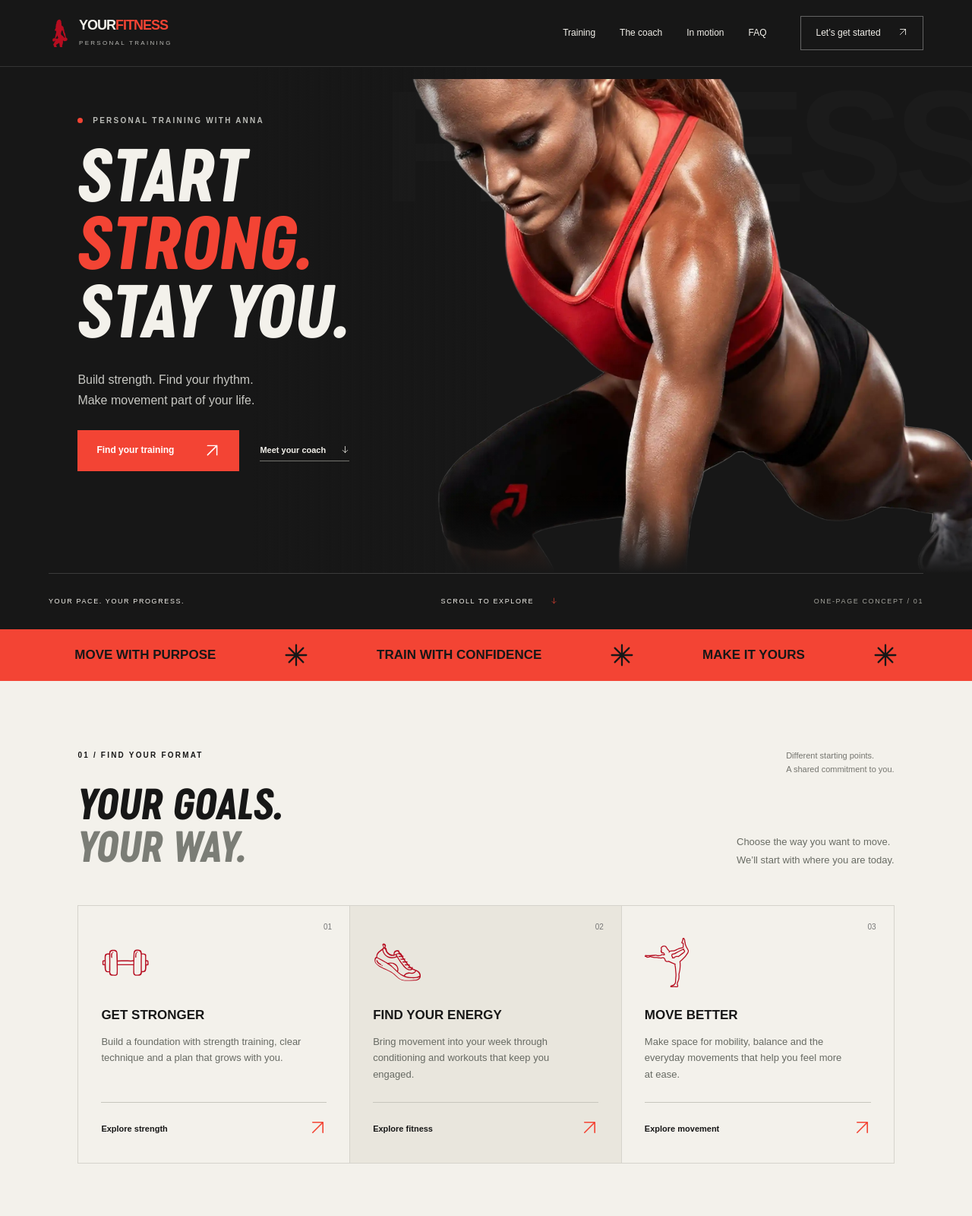
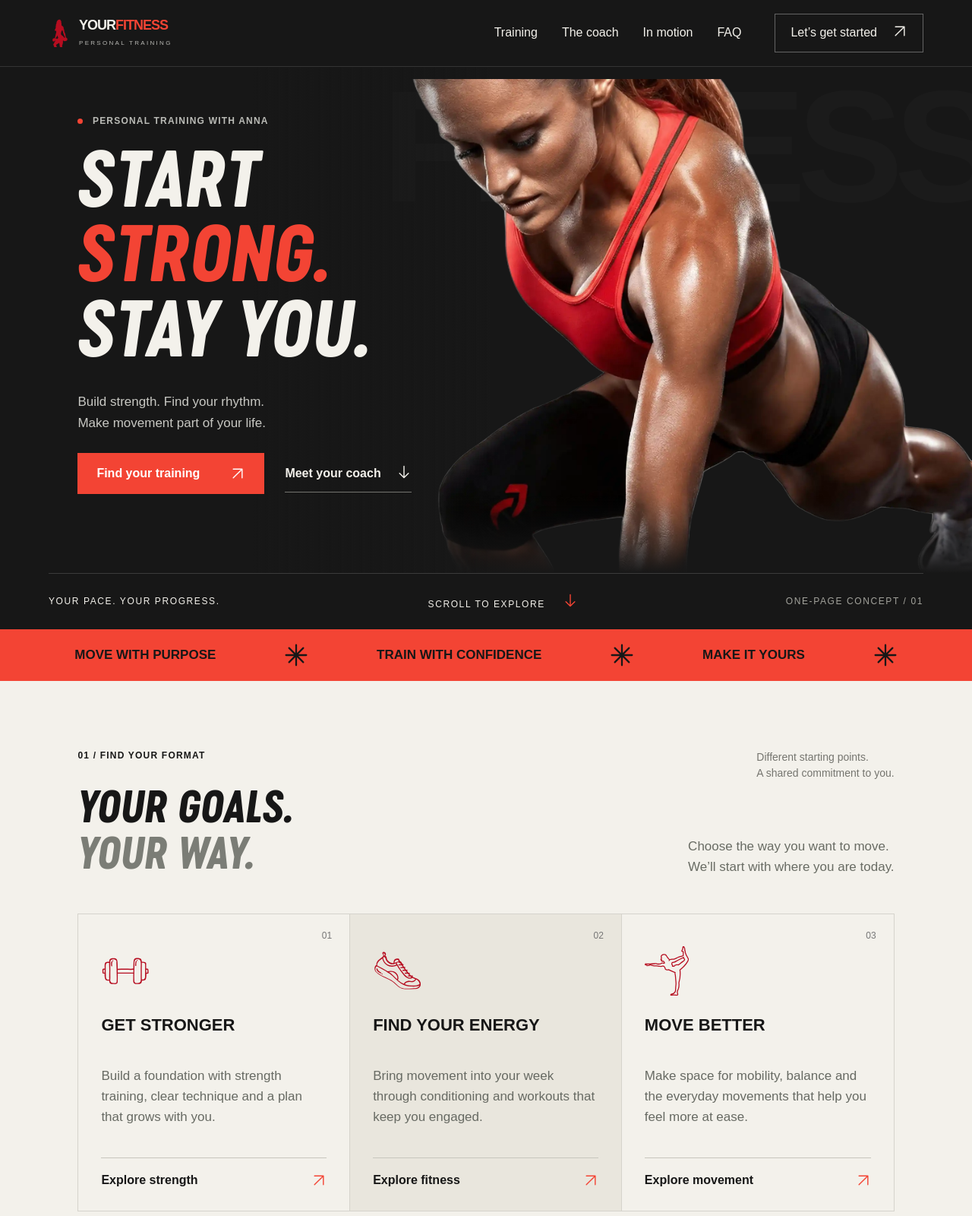
Before and after one commit to Yevhen-2012/fitness, a website: page index.html in a window 1280 px wide. Shown: the top 1600 px of the page at 76% size. Drawn offline with Linux system fonts and the light colour scheme; a web font is replaced by a local one.

Commit message:
Apply approved responsive typography scale across Fitness

```diff
--- a/check.mjs
+++ b/check.mjs
@@ -1,6 +1,6 @@
 import { readFile, access } from 'node:fs/promises';
 const html=await readFile(new URL('./index.html',import.meta.url),'utf8');
-const css=await readFile(new URL('./style.css',import.meta.url),'utf8');
+const css=(await Promise.all(['style.css','typography.css'].map(file=>readFile(new URL(file,import.meta.url),'utf8')))).join('\n');
 const js=await readFile(new URL('./app.js',import.meta.url),'utf8');
 const refs=new Set([...html.matchAll(/(?:src|href|data-photo)="([^"#]+)"/g)].map(match=>match[1]).filter(ref=>!/^https?:/.test(ref)));
 for(const match of css.matchAll(/url\(['"]?([^'"\)]+)['"]?\)/g))refs.add(match[1]);
--- a/index.html
+++ b/index.html
@@ -5,7 +5,7 @@
   <meta name="google" content="notranslate">
   <meta name="description" content="A single-page design concept for Your Fitness. Personal training, movement and a stronger everyday life.">
   <title>Your Fitness — One-page design concept</title>
-  <link rel="icon" href="assets/favicon.png"><link rel="stylesheet" href="style.css?v=iphone-rotation-1"><script src="app.js?v=iphone-rotation-1" defer></script>
+  <link rel="icon" href="assets/favicon.png"><link rel="stylesheet" href="style.css?v=iphone-rotation-1"><link rel="stylesheet" href="typography.css?v=type-plan-1"><script src="app.js?v=iphone-rotation-1" defer></script>
 </head>
 <body>
 <a class="skip" href="#main">Skip to content</a>
--- /dev/null
+++ b/typography.css
@@ -0,0 +1,82 @@
+/* Approved Fitness type scale. All ranges use CSS viewport pixels. */
+:root{
+  --type-h1:clamp(3.5rem,calc(2.245rem + 6.275vw),4.5rem);
+  --type-h2:clamp(2.125rem,calc(1.968rem + .784vw),2.25rem);
+  --type-h3:1.125rem;
+  --type-body:1rem;
+  --type-nav:1rem;
+  --type-button:.875rem;
+  --type-label:.75rem;
+  --type-help:.875rem;
+  --type-arrow:16px;
+}
+@media(min-width:576px){:root{
+  --type-h1:clamp(3.75rem,calc(1.488rem + 6.283vw),4.5rem);
+  --type-h2:2.5rem;
+}}
+@media(min-width:768px){:root{
+  --type-h1:clamp(4.75rem,calc(3.028rem + 3.587vw),5.25rem);
+  --type-h2:2.75rem;
+  --type-button:.9375rem;
+  --type-arrow:20px;
+}}
+@media(min-width:992px){:root{
+  --type-h1:clamp(5.25rem,calc(2.854rem + 3.865vw),5.75rem);
+  --type-h2:3rem;
+  --type-h3:1.25rem;
+}}
+@media(min-width:1200px){:root{
+  --type-h1:clamp(6rem,calc(3.595rem + 3.206vw),7rem);
+  --type-h2:3.5rem;
+  --type-h3:1.375rem;
+  --type-body:1.0625rem;
+  --type-button:1rem;
+}}
+@media(min-width:1700px){:root{
+  --type-h1:clamp(7.5rem,calc(3.636rem + 3.636vw),8rem);
+  --type-h2:4rem;
+  --type-h3:1.5rem;
+  --type-body:1.125rem;
+  --type-label:.8125rem;
+}}
+@media(orientation:landscape) and (max-height:500px) and (max-width:991.98px){
+  :root{--type-h1:clamp(3rem,6.3vw,3.5rem)}
+}
+
+html{font-size:100%}
+body{font-family:Arial,Helvetica,sans-serif;font-size:var(--type-body);line-height:1.6}
+.hero h1{font-family:Cervino,Impact,sans-serif;font-size:var(--type-h1);line-height:1;letter-spacing:.01em}
+h2,.about-copy h2,.faq h2,.start h2{font-family:Cervino,Impact,sans-serif;font-size:var(--type-h2);line-height:1.1;letter-spacing:.01em}
+.training-card h3,.process h3{font-family:Next,Arial,sans-serif;font-size:var(--type-h3);font-weight:700;line-height:1.25}
+.hero-copy,.section-heading>p,.training-card p,.about-copy>p:not(.eyebrow):not(.intro),.process p,details p,.start-copy>p:not(.eyebrow){font-size:var(--type-body);line-height:1.6;max-width:65ch}
+.about-copy .intro{font-size:calc(var(--type-body) + .125rem);line-height:1.5}
+.header nav{font-size:var(--type-nav);line-height:1.4}
+.header nav>a{display:flex;align-items:center}
+.header .nav-cta,.button,.choose,.text-link{font-size:var(--type-button);line-height:1.4}
+.menu-toggle{font-size:.875rem;line-height:1.4}
+.header nav>a,.button,.choose,.menu-toggle{min-height:44px}
+.text-link{align-items:center;min-height:44px}
+.choose .icon,.button .icon,.text-link .icon,.nav-cta .icon,.gallery-photo .icon,.video-label .icon,.hero-bottom .icon,footer a .icon{width:var(--type-arrow);height:var(--type-arrow)}
+.choose>span{display:inline-flex;align-items:center;justify-content:center;line-height:1}
+.eyebrow,.hero .eyebrow,.process-grid article>span,legend,.field,.card-num{font-size:var(--type-label);line-height:1.4}
+.eyebrow,.hero .eyebrow{letter-spacing:.1em}
+.side-note,.faq-note,.form-note,.demo-badge,.gallery-foot,footer p,#viewer-caption{font-size:var(--type-help);line-height:1.5}
+.principles span{font-size:var(--type-label);line-height:1.5}
+.principles b{font-size:var(--type-help)}
+.photo-caption,.gallery-photo>span,.video-label{font-size:.75rem;line-height:1.5;letter-spacing:.04em}
+.photo-caption{max-width:100%}
+.gallery-photo>span{align-items:center;gap:8px}
+.video-label b{font-size:.875rem;line-height:1.4}
+.gallery-foot{flex-wrap:wrap;gap:12px}
+.gallery-foot span:first-child{max-width:65ch}
+summary{font-size:var(--type-body);line-height:1.5}
+.field input{font-size:1rem;line-height:1.6;min-height:44px}
+.program-options span{font-size:.875rem;line-height:1.4;min-height:44px;display:flex;align-items:center}
+.hero-bottom{font-size:.75rem;line-height:1.4}
+footer>a:not(.brand),footer small{font-size:.75rem;line-height:1.5}
+.viewer-top,.viewer-top button,.viewer-bottom button{font-size:.875rem;line-height:1.4}
+.viewer-top button,.viewer-bottom button{min-height:44px}
+@media(min-width:768px){
+  .training-card h3,.process h3{min-height:2.5em}
+  .training-card{min-height:390px}
+}
```
Also changed, not shown: TYPOGRAPHY.md (added, +25 -0 lines), .github/workflows/pages.yml, README.md.
